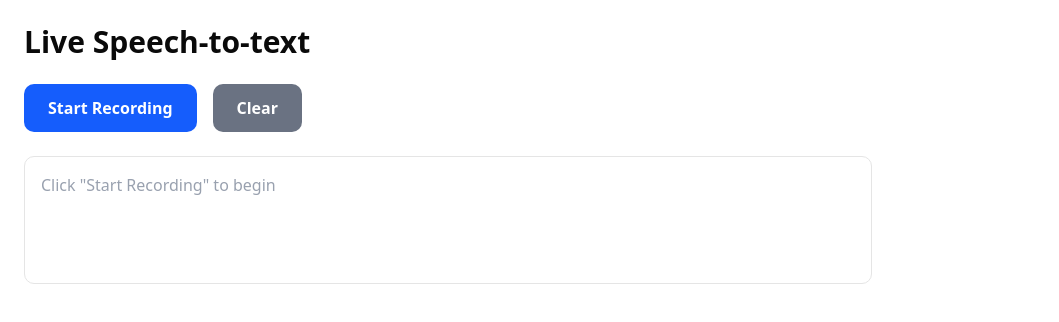
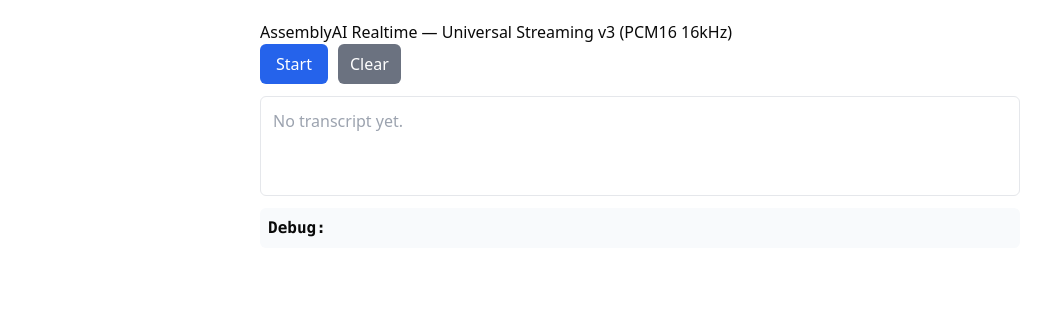
Before and after one commit to lakshaykaushik5/Interview_assesment, a Next.js app in the folder frontend/ia1/: page /interview in a window 1280 px wide. Shown: the top 322 px of the page, without its empty margins (0-1059 px from the left). Built offline with nearby package versions, Linux system fonts and the light colour scheme.

Commit message:
speech_recognition_done

```diff
--- a/frontend/ia1/src/app/interview/page.tsx
+++ b/frontend/ia1/src/app/interview/page.tsx
@@ -1,265 +1,342 @@
-'use client'
+// app/stream/page.tsx
+"use client";
 
+import React, { useCallback, useRef, useState } from "react";
 
-import { useCallback, useRef, useState } from "react"
+type TranscriptMessage = {
+  type?: "Begin" | "Turn" | "Termination" | string;
+  id?: string;
+  transcript?: string;
+  turn_is_formatted?: boolean;
+  // other fields possible depending on AssemblyAI response
+};
 
-interface TranscriptMessage {
-  message_type: 'PartialTranscript' | 'FinalTranscript';
-  text: string;
-  words?: Array<{
-    text: string;
-    start: number;
-    end: number,
-    confidence: number;
-  }>;
-}
+export default function StreamPage() {
+  const [isRecording, setIsRecording] = useState(false);
+  const [partial, setPartial] = useState("");
+  const [finalText, setFinalText] = useState("");
+  const [error, setError] = useState<string | null>(null);
+  const [debug, setDebug] = useState<string>("");
 
+  const wsRef = useRef<WebSocket | null>(null);
+  const audioContextRef = useRef<AudioContext | null>(null);
+  const processorRef = useRef<ScriptProcessorNode | null>(null);
+  const sourceRef = useRef<MediaStreamAudioSourceNode | null>(null);
+  const streamRef = useRef<MediaStream | null>(null);
+  const tokenTimerRef = useRef<number | null>(null);
 
-export default function Page() {
-  const [isRecording, setIsRecording] = useState<Boolean>(false)
-  const [transcript, setTranscript] = useState<any>()
-  const [partialTranscript, setPartialTranscript] = useState('')
-  const [error, setError] = useState<string | null>(null)
-
-  const wsRef = useRef<WebSocket | null>(null)
-  const mediaRecorderRef = useRef<MediaRecorder | null>(null)
-  const streamRef = useRef<MediaStream | null>(null)
-
-  const getToken = async () => {
-    const response = await fetch('/api/assemblyai', {
-      method: 'GET',
-      headers: {
-        'Content-Type': 'application/json'
+  // helper: downsample Float32Array to 16kHz
+  function downsampleBuffer(buffer: Float32Array, inputSampleRate: number, outSampleRate = 16000) {
+    if (outSampleRate === inputSampleRate) return buffer;
+    const sampleRateRatio = inputSampleRate / outSampleRate;
+    const newLength = Math.round(buffer.length / sampleRateRatio);
+    const result = new Float32Array(newLength);
+    let offsetResult = 0;
+    let offsetBuffer = 0;
+    while (offsetResult < newLength) {
+      const nextOffsetBuffer = Math.round((offsetResult + 1) * sampleRateRatio);
+      let accum = 0, count = 0;
+      for (let i = offsetBuffer; i < nextOffsetBuffer && i < buffer.length; i++) {
+        accum += buffer[i];
+        count++;
       }
-    })
-    if (!response.ok) {
-      throw new Error('Failed to get token')
+      result[offsetResult] = count ? accum / count : 0;
+      offsetResult++;
+      offsetBuffer = nextOffsetBuffer;
     }
-
-    const { token } = await response.json()
-    alert(token + " here it is")
-    return token
+    return result;
   }
 
-  // const startRecording = useCallback(async () => {
-  //   try {
-  //     setError(null)
+  // helper: convert Float32Array -> PCM16 ArrayBuffer
+  function floatTo16BitPCM(float32Array: Float32Array) {
+    const buffer = new ArrayBuffer(float32Array.length * 2);
+    const view = new DataView(buffer);
+    let offset = 0;
+    for (let i = 0; i < float32Array.length; i++, offset += 2) {
+      let s = Math.max(-1, Math.min(1, float32Array[i]));
+      view.setInt16(offset, s < 0 ? s * 0x8000 : s * 0x7fff, true); // little endian
+    }
+    return buffer;
+  }
 
-  //     const token = await getToken()
-  //     //connecting to websocket
-
-
-  //     const wsUrl = `wss://streaming.assemblyai.com/v3/ws?sample_rate=16000&formatted_finals=true&token=${token}`;
-  //     const ws = new WebSocket(wsUrl);
-  //     wsRef.current = ws
-
-  //     ws.onopen = () => {
-  //       console.log('WebSocket Connected')
-  //       setIsRecording(true)
-  //     }
-
-  //     ws.onmessage = (event: any) => {
-  //       const message: TranscriptMessage = JSON.parse(event.data)
-  //       if (message.message_type === 'PartialTranscript') {
-  //         setPartialTranscript(message.text)
-  //       } else if (message.message_type === 'FinalTranscript') {
-  //         setTranscript((prev: any) => prev + ' ' + message.text)
-  //         setPartialTranscript('')
-  //       }
-  //     }
-
-  //     ws.onerror = (error) => {
-  //       console.error('WebSocket error :', error)
-  //     }
-
-  //     ws.onclose = () => {
-  //       console.log('WebSocket Closed')
-  //       setIsRecording(false)
-  //     }
-
-  //     const stream = await navigator.mediaDevices.getUserMedia({
-  //       audio: {
-  //         sampleRate: 1600,
-  //         channelCount: 1,
-  //         echoCancellation: true,
-  //         noiseSuppression: true,
-  //       }
-  //     })
-
-  //     streamRef.current = stream
-
-  //     const mediaRecorder = new MediaRecorder(stream, {
-  //       mimeType: 'audio/webm'
-  //     })
-
-  //     mediaRecorderRef.current = mediaRecorder
-
-  //     mediaRecorder.ondataavailable = (event) => {
-  //       if (event.data.size > 0 && ws.readyState === WebSocket.OPEN) {
-  //         const reader = new FileReader()
-  //         reader.onloadend = () => {
-  //           const base64Audio = (reader.result as string).split(',')[1]
-  //           ws.send(JSON.stringify({
-  //             audio_data: base64Audio
-  //           }))
-  //         }
-  //         reader.readAsDataURL(event.data)
-  //       }
-  //     }
-
-
-  //     mediaRecorder.start(100)
-
-
-
-  //   } catch (error) {
-  //     console.error('Error starting recording: ', error)
-  //     setError('Failed to start recording. Please check microphone permission. ')
-  //   }
-  // }, [])
-
+  // get temporary streaming token from our backend
+  const getToken = useCallback(async () => {
+    const res = await fetch("/api/assemblyai");
+    if (!res.ok) {
+      const txt = await res.text();
+      throw new Error("Failed to get token: " + txt);
+    }
+    const data = await res.json();
+    return data.token as string;
+  }, []);
 
   const startRecording = useCallback(async () => {
+    setError(null);
+    setDebug("");
     try {
-      setError(null);
+      // basic support check
+      if (!navigator.mediaDevices || !navigator.mediaDevices.getUserMedia) {
+        setError("getUserMedia not supported in this browser");
+        return;
+      }
 
-      // 1. Get temporary token from your backend
+      // 1) request microphone
+      const stream = await navigator.mediaDevices.getUserMedia({ audio: true });
+      streamRef.current = stream;
+
+      // 2) get token
       const token = await getToken();
 
-      // 2. Ask for mic permission first
-      const stream = await navigator.mediaDevices.getUserMedia({
-        audio: true
-      });
-      streamRef.current = stream;
-
-      // 3. Connect to AssemblyAI WebSocket
-      const wsUrl = `wss://streaming.assemblyai.com/v3/ws?sample_rate=16000&token=${token}`;
+      // 3) open websocket to AssemblyAI (v3) with encoding parameter
+      const wsUrl = `wss://streaming.assemblyai.com/v3/ws?sample_rate=16000&encoding=pcm_s16le&token=${token}`;
       const ws = new WebSocket(wsUrl);
       wsRef.current = ws;
 
       ws.onopen = () => {
-        console.log("✅ WebSocket Connected");
-        setIsRecording(true);
-
-        // 4. Start MediaRecorder only after WS is ready
-        const mediaRecorder = new MediaRecorder(stream, { mimeType: "audio/webm" });
-        mediaRecorderRef.current = mediaRecorder;
-
-        mediaRecorder.ondataavailable = (event) => {
-          if (event.data.size > 0 && ws.readyState === WebSocket.OPEN) {
-            const reader = new FileReader();
-            reader.onloadend = () => {
-              const base64Audio = (reader.result as string).split(",")[1];
-              ws.send(JSON.stringify({ audio_data: base64Audio }));
-            };
-            reader.readAsDataURL(event.data);
-          }
-        };
-
-        mediaRecorder.start(250); // send every 250ms
+        console.log('WS open');
+        setDebug((d) => d + "WebSocket connected\n");
+        // No need to send SessionBegins for v3 - session starts automatically
       };
 
-      ws.onmessage = (event) => {
-        const msg: TranscriptMessage = JSON.parse(event.data);
-        if (msg.message_type === "PartialTranscript") {
-          setPartialTranscript(msg.text);
-        } else if (msg.message_type === "FinalTranscript") {
-          setTranscript((prev: any) => (prev ? prev + " " : "") + msg.text);
-          setPartialTranscript("");
+      ws.onmessage = (evt) => {
+        try {
+          const msg: TranscriptMessage = JSON.parse(evt.data);
+
+          switch (msg.type) {
+            case "Begin":
+              console.log('Session started:', msg.id);
+              setDebug((d) => d + `Session started: ${msg.id}\n`);
+              setIsRecording(true);
+              break;
+
+            case "Turn":
+              if (msg.turn_is_formatted) {
+                // Final transcript
+                setFinalText((prev) => (prev ? prev + " " : "") + (msg.transcript || ""));
+                setPartial("");
+                setDebug((d) => d + "Final: " + (msg.transcript || "") + "\n");
+              } else {
+                // Partial transcript
+                setPartial(msg.transcript || "");
+              }
+              break;
+
+            case "Termination":
+              console.log('Session terminated');
+              setDebug((d) => d + "Session terminated\n");
+              setIsRecording(false);
+              break;
+
+            default:
+              console.log("Unknown message type:", msg.type);
+              setDebug((d) => d + `Unknown message: ${msg.type}\n`);
+          }
+        } catch (e) {
+          console.warn("Failed to parse ws message", e, evt.data);
+          setDebug((d) => d + "Failed to parse message\n");
         }
       };
 
       ws.onerror = (err) => {
-        console.error("WebSocket error:", err);
+        console.error("WS error", err);
+        setDebug((d) => d + "WS error\n");
       };
 
-      ws.onclose = () => {
-        console.log("❌ WebSocket closed");
+      ws.onclose = (ev) => {
+        console.log("WS closed", ev);
+        setDebug((d) => d + `WS closed: code=${ev.code} reason=${ev.reason}\n`);
         setIsRecording(false);
       };
 
+      // 4) start WebAudio capture & processor
+      const audioContext = new (window.AudioContext || (window as any).webkitAudioContext)();
+      audioContextRef.current = audioContext;
+
+      // some browsers require a user gesture to resume context; we are in a click handler so OK
+      if (audioContext.state === "suspended") {
+        await audioContext.resume();
+      }
+
+      const source = audioContext.createMediaStreamSource(stream);
+      sourceRef.current = source;
+
+      // Create script processor (bufferSize 4096). Note: AudioWorklet is better but this is simpler.
+      const bufferSize = 4096;
+      const processor = audioContext.createScriptProcessor(bufferSize, 1, 1);
+      processorRef.current = processor;
+
+      // create a gain node to avoid audible output (connect processor->gain(0)->destination)
+      const silentGain = audioContext.createGain();
+      silentGain.gain.value = 0;
+
+      processor.onaudioprocess = (e) => {
+        try {
+          const inputData = e.inputBuffer.getChannelData(0); // Float32Array
+          // downsample to 16000
+          const downsampled = downsampleBuffer(inputData, audioContext.sampleRate, 16000);
+          // convert to 16-bit PCM
+          const pcm16 = floatTo16BitPCM(downsampled);
+
+          // send raw PCM data as binary WebSocket message (not JSON)
+          if (wsRef.current && wsRef.current.readyState === WebSocket.OPEN) {
+            wsRef.current.send(pcm16);
+          }
+        } catch (err) {
+          console.error("Audio processing error", err);
+        }
+      };
+
+      // connect nodes
+      source.connect(processor);
+      processor.connect(silentGain);
+      silentGain.connect(audioContext.destination);
+
+      // optional: token refresh if you expect long sessions (token expiry). We'll set a timer to refresh token ~50 minutes for 1h token
+      if (tokenTimerRef.current) {
+        window.clearTimeout(tokenTimerRef.current);
+        tokenTimerRef.current = null;
+      }
+      // refresh after 50 minutes (if using 3600s expiry)
+      tokenTimerRef.current = window.setTimeout(async () => {
+        try {
+          setDebug((d) => d + "Refreshing token...\n");
+          const newToken = await getToken();
+          // Not all servers support "auth update" over opened ws. If required, close and reopen.
+          console.log("new token", newToken);
+        } catch (e) {
+          console.warn("token refresh failed", e);
+        }
+      }, 50 * 60 * 1000);
+
+      setDebug((d) => d + "Recording started\n");
+    } catch (err: any) {
+      console.error("startRecording error", err);
+      setError(err?.message || String(err));
+      setIsRecording(false);
+    }
+  }, [getToken]);
+
+  const stopRecording = useCallback(() => {
+    try {
+      setDebug((d) => d + "Stopping...\n");
+
+      // stop processor
+      if (processorRef.current) {
+        try {
+          processorRef.current.disconnect();
+        } catch { }
+        processorRef.current.onaudioprocess = null;
+        processorRef.current = null;
+      }
+
+      // stop source
+      if (sourceRef.current) {
+        try {
+          sourceRef.current.disconnect();
+        } catch { }
+        sourceRef.current = null;
+      }
+
+      // close audio context
+      if (audioContextRef.current) {
+        try {
+          audioContextRef.current.close();
+        } catch { }
+        audioContextRef.current = null;
+      }
+
+      // stop tracks
+      if (streamRef.current) {
+        streamRef.current.getTracks().forEach((t) => t.stop());
+        streamRef.current = null;
+      }
+
+      // send session termination and close socket
+      if (wsRef.current) {
+        try {
+          if (wsRef.current.readyState === WebSocket.OPEN) {
+            // Send proper termination message for v3
+            wsRef.current.send(JSON.stringify({ type: "Terminate" }));
+          }
+        } catch (e) {
+          console.warn("error sending termination", e);
+        }
+        try {
+          wsRef.current.close();
+        } catch { }
+        wsRef.current = null;
+      }
+
+      if (tokenTimerRef.current) {
+        window.clearTimeout(tokenTimerRef.current);
+        tokenTimerRef.current = null;
+      }
+
+      setIsRecording(false);
+      setDebug((d) => d + "Stopped\n");
     } catch (err) {
-      console.error("Error starting recording:", err);
-      setError("Failed to start recording. Please check microphone permission.");
+      console.error("stopRecording error", err);
+      setError("Error stopping recording");
     }
   }, []);
 
+  return (
+    <div style={{ maxWidth: 800, margin: "0 auto", padding: 20 }}>
+      <h2>AssemblyAI Realtime — Universal Streaming v3 (PCM16 16kHz)</h2>
 
-  const stopRecording = useCallback(() => {
-    if (mediaRecorderRef.current && mediaRecorderRef.current.state === 'recording') {
-      mediaRecorderRef.current.stop()  // ✅ Correct!
-    }
+      <div style={{ marginBottom: 12 }}>
+        <button
+          onClick={isRecording ? stopRecording : startRecording}
+          style={{
+            padding: "8px 16px",
+            background: isRecording ? "#ef4444" : "#2563eb",
+            color: "white",
+            border: "none",
+            borderRadius: 6,
+            cursor: "pointer",
+            marginRight: 10,
+          }}
+        >
+          {isRecording ? "Stop" : "Start"}
+        </button>
 
-    if (streamRef.current) {
-      streamRef.current.getTracks().forEach(track => track.stop())
-    }
+        <button
+          onClick={() => {
+            setFinalText("");
+            setPartial("");
+            setError(null);
+            setDebug("");
+          }}
+          style={{
+            padding: "8px 12px",
+            background: "#6b7280",
+            color: "white",
+            border: "none",
+            borderRadius: 6,
+            cursor: "pointer",
+          }}
+        >
+          Clear
+        </button>
+      </div>
 
-    if (wsRef.current && wsRef.current.readyState === WebSocket.OPEN) {
-      wsRef.current.close()
-    }
-
-    setIsRecording(false)
-    setPartialTranscript('')
-  }, [])
-
-
-  // const stopRecording = useCallback(() => {
-  //   if (mediaRecorderRef.current && mediaRecorderRef.current.state === 'inactive') {
-  //     mediaRecorderRef.current.stop()
-  //   }
-
-  //   if (streamRef.current) {
-  //     streamRef.current.getTracks().forEach(track => track.stop())
-  //   }
-
-  //   if (wsRef.current) {
-  //     wsRef.current.close()
-  //   }
-
-  //   setIsRecording(false)
-  //   setPartialTranscript('')
-  // }, [])
-
-
-  const clearTranscripts = () => {
-    setTranscript('')
-    setPartialTranscript('')
-  }
-
-  return (
-    <div className="max-w-4xl max-auto p-6">
-      <h1 className="text-3xl font-bold mb-6">
-        Live Speech-to-text
-      </h1>
-      <div className="mb-6">
-        <button onClick={isRecording ? stopRecording : startRecording} className={`px-6 py-3 rounded-lg font-semibold ${isRecording ? 'bg-red-500 hover:bg-red-600 text-white' : 'bg-blue-500 hover bg-blue-600 text-white'
-          }`}>{isRecording ? 'Stop Recording' : 'Start Recording'}</button>
-        <button onClick={clearTranscripts} className="ml-4 px-6 py-3 rounded-lg font-semibold bg-gray-500 hover:bg-gray-600 text-white">Clear</button>
-      </div>
       {error && (
-        <div className="mb-4 p-4 bg-red-100 border border-red-400 text-red-700 rounded">
-          {error}
+        <div style={{ padding: 8, background: "#fee2e2", color: "#991b1b", borderRadius: 6 }}>
+          Error: {error}
         </div>
       )}
 
-      <div className="border rounded-lg p-4 min-h-32">
-        <div className="text-gray-800">
-          {transcript}
-          {partialTranscript && (
-            <span className="text-gray-500 italic"> {partialTranscript} </span>
-          )}
-        </div>
-        {!transcript && !partialTranscript && (
-          <div className="text-gray-400"> Click "Start Recording" to begin </div>
-        )}
-        {isRecording && (
-          <div className="mt-4 flex items-center text-red-500">
-            <div className="w-3 h-3 bg-red-500 rounded-full animate-pulse mr-2"></div>
-            Recording . . . .
-          </div>
-        )}
+      <div style={{ minHeight: 100, border: "1px solid #e5e7eb", padding: 12, borderRadius: 6 }}>
+        <div style={{ fontSize: 14, color: "#111827" }}>{finalText}</div>
+        {partial && <div style={{ fontStyle: "italic", color: "#6b7280" }}>{partial}</div>}
+        {!finalText && !partial && <div style={{ color: "#9ca3af" }}>No transcript yet.</div>}
       </div>
+
+      <pre style={{ marginTop: 12, whiteSpace: "pre-wrap", background: "#f8fafc", padding: 8, borderRadius: 6 }}>
+        <strong>Debug:</strong>
+        {"\n"}
+        {debug}
+      </pre>
     </div>
-  )
-
+  );
 }
```
